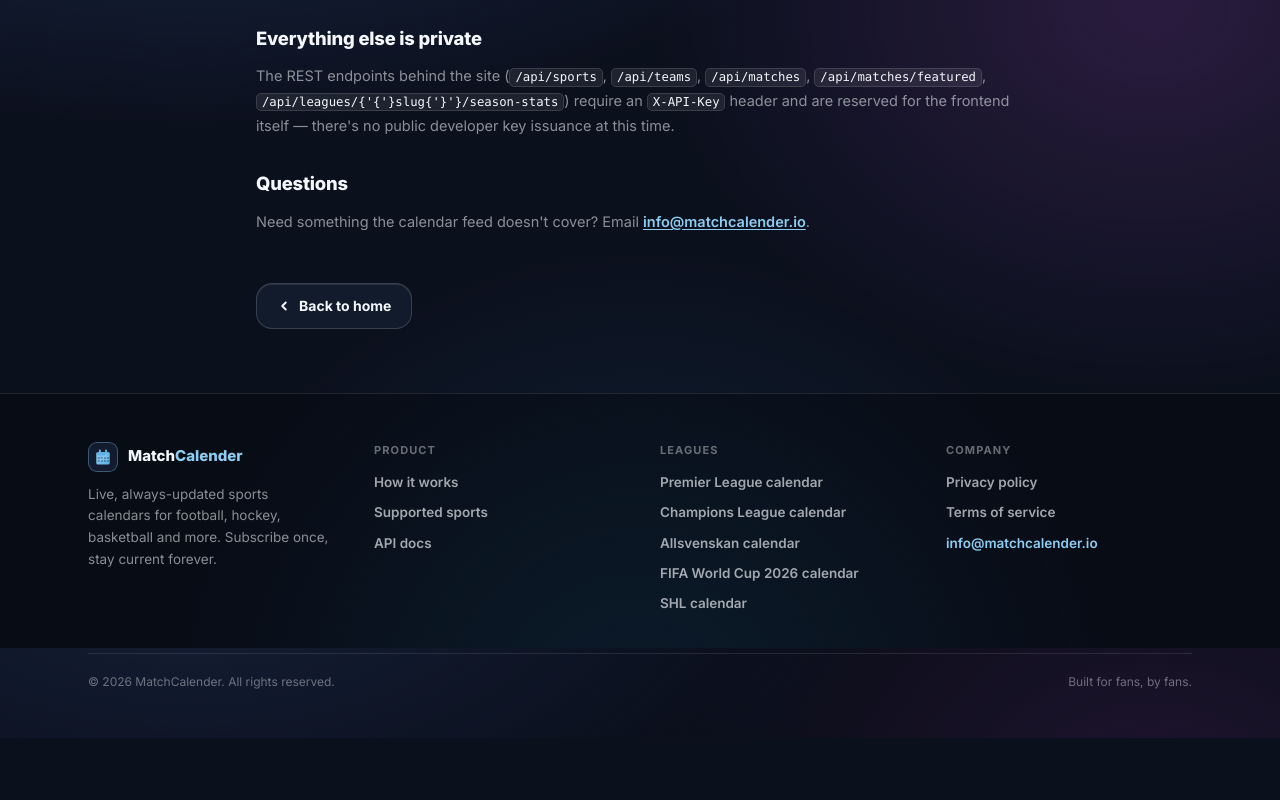
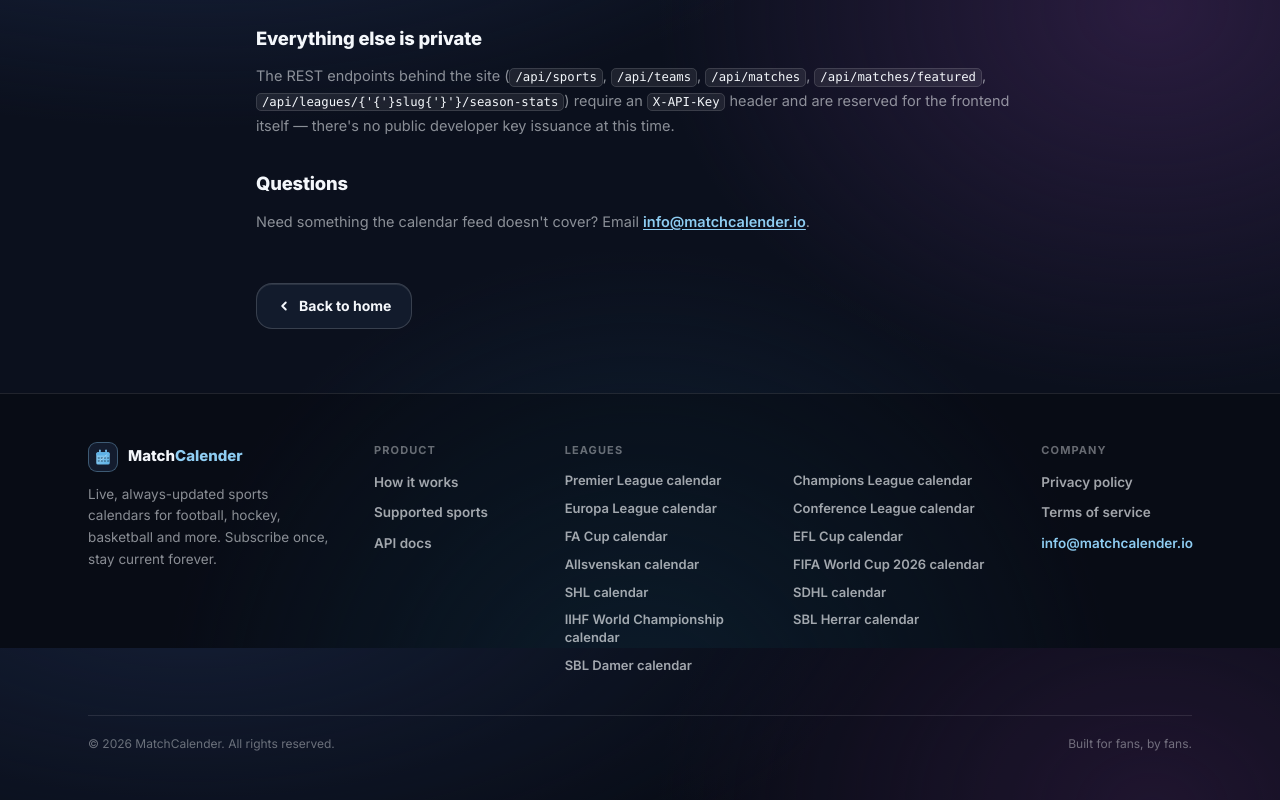
Before and after one commit to LukasErikss0n/matchSync, a Vue app in the folder frontend/: page /api-docs in a window 1280 px wide. Shown: the part 952-1752 px from the top of the page. Before the commit the page ends 1690 px from the top, so only its background shows below. Built offline with nearby package versions, Linux system fonts and the light colour scheme.

Commit message:
update: footer

```diff
--- a/frontend/src/components/Footer.vue
+++ b/frontend/src/components/Footer.vue
@@ -1,8 +1,8 @@
 <template>
   <footer class="border-t border-white/10 bg-black/25">
     <div class="max-w-6xl mx-auto px-6 py-12">
-      <div class="grid md:grid-cols-4 gap-10 pb-10 border-b border-white/10">
-        <div>
+      <div class="grid md:grid-cols-12 gap-10 pb-10 border-b border-white/10">
+        <div class="md:col-span-3">
           <div class="flex items-center gap-2.5 mb-3">
             <div
               class="w-[30px] h-[30px] rounded-[9px] flex items-center justify-center"
@@ -19,7 +19,7 @@
             Subscribe once, stay current forever.
           </p>
         </div>
-        <div class="flex flex-col gap-2.5">
+        <div class="md:col-span-2 flex flex-col gap-2.5">
           <div class="text-[11px] font-bold uppercase tracking-widest mb-1" style="color: var(--ms-muted-dim)">Product</div>
           <RouterLink
             v-for="l in productLinks"
@@ -31,19 +31,21 @@
             {{ l.label }}
           </RouterLink>
         </div>
-        <div class="flex flex-col gap-2.5">
-          <div class="text-[11px] font-bold uppercase tracking-widest mb-1" style="color: var(--ms-muted-dim)">Leagues</div>
+        <div class="md:col-span-5">
+          <div class="text-[11px] font-bold uppercase tracking-widest mb-3.5" style="color: var(--ms-muted-dim)">Leagues</div>
+          <div class="grid grid-cols-2 gap-x-5 gap-y-2.5">
             <RouterLink
               v-for="l in leagueLinks"
               :key="l.to"
               :to="l.to"
-            class="text-[13.5px] font-semibold transition-colors"
+              class="text-[13px] font-semibold leading-snug transition-colors"
               style="color: rgba(244,247,251,.65)"
             >
               {{ l.label }} calendar
             </RouterLink>
           </div>
-        <div class="flex flex-col gap-2.5">
+        </div>
+        <div class="md:col-span-2 flex flex-col gap-2.5">
           <div class="text-[11px] font-bold uppercase tracking-widest mb-1" style="color: var(--ms-muted-dim)">Company</div>
           <RouterLink
             v-for="l in companyLinks"
@@ -79,11 +81,9 @@ const productLinks = [
   { label: 'Supported sports', to: '/#sports' },
   { label: 'API docs', to: '/api-docs' },
 ]
-// A handful of the highest-intent leagues, linked so crawlers reach the landing
-// pages through the site (not only via sitemap.xml). Full list is in leaguePages.json.
-const leagueLinks = leaguePages
-  .filter((p) => ['premier-league', 'uefa-champions-league', 'allsvenskan', 'shl', 'fifa-world-cup-2026'].includes(p.slug))
-  .map((p) => ({ label: p.name, to: p.path }))
+// Every league landing page, linked so crawlers reach them through the site
+// (not only via sitemap.xml).
+const leagueLinks = leaguePages.map((p) => ({ label: p.name, to: p.path }))
 const companyLinks = [
   { label: 'Privacy policy', to: '/privacy' },
   { label: 'Terms of service', to: '/terms' },
```
Lines whose indentation alone changed are shown as unchanged.
